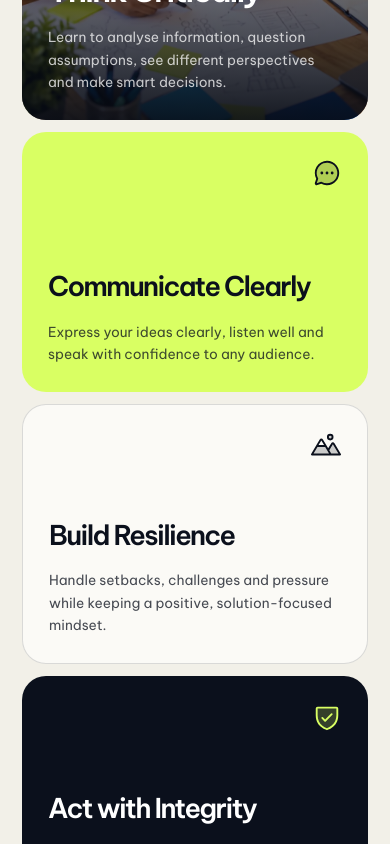
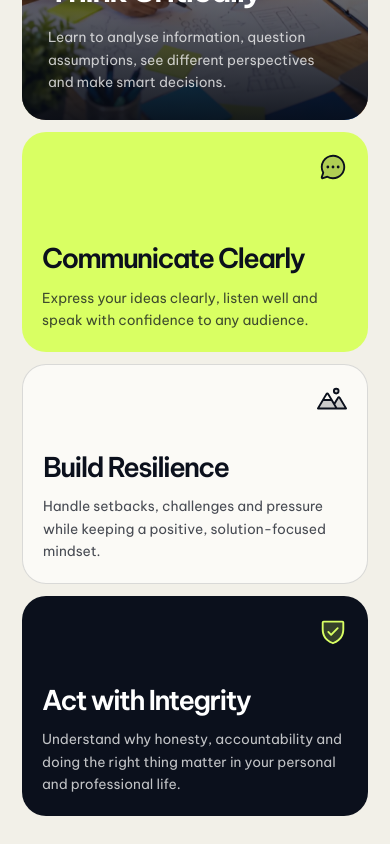
Before and after one commit to chiazaokoli/kfsd-website, a Next.js app: page / in a window 390 px wide. Shown: the part 4380-5224 px from the top of the page. Built offline with nearby package versions, Linux system fonts and the light colour scheme.

Commit message:
Restore desktop skill cards and shorten mobile cards to 220px

```diff
--- a/app/globals.css
+++ b/app/globals.css
@@ -134,7 +134,7 @@ img { display: block; }
 .section-heading { display: flex; align-items: end; justify-content: space-between; gap: 40px; margin-bottom: 72px; }
 .section-heading .section-kicker { flex: 0 0 auto; }
 .section-heading h2 { max-width: 900px; }
-.skills-grid { display: grid; grid-template-columns: repeat(12, minmax(0, 1fr)); grid-template-rows: 520px 300px; gap: 12px; }
+.skills-grid { display: grid; grid-template-columns: repeat(12, minmax(0, 1fr)); grid-template-rows: 520px 390px; gap: 12px; }
 .skill-card { position: relative; min-width: 0; overflow: hidden; border-radius: 24px; isolation: isolate; }
 .skill-card:nth-child(1) { grid-column: span 5; }
 .skill-card:nth-child(2) { grid-column: span 7; }
@@ -290,7 +290,7 @@ img { display: block; }
   .new-hero { min-height: 850px; }
   .event-dock { grid-template-columns: 1fr 1fr 1fr 58px; }
   .event-dock > div { padding: 0 15px; font-size: .69rem; }
-  .skills-grid { grid-template-rows: 480px 300px; }
+  .skills-grid { grid-template-rows: 480px 360px; }
   .learning-accordion { height: 560px; }
   .proof-header { grid-template-columns: 1fr; gap: 30px; }
   .proof-header .section-kicker { grid-column: auto; margin-bottom: -8px; }
@@ -330,7 +330,10 @@ img { display: block; }
   .section-heading .section-kicker { margin-bottom: 22px; }
   .skills-grid { display: grid; grid-template-columns: 1fr; grid-template-rows: none; }
   .skill-card, .skill-card:nth-child(1), .skill-card:nth-child(2), .skill-third { grid-column: auto; min-height: 440px; }
-  .skill-third { min-height: 260px; }
+  .skill-third { min-height: 220px; }
+  .skill-third .skill-card-content { padding: 20px; }
+  .skill-third .skill-meta { top: 20px; right: 20px; left: 20px; }
+  .skill-third p { margin-top: 14px; }
   .learning-accordion { height: auto; flex-direction: column; overflow: visible; }
   .learning-panel, .learning-panel.active { min-height: 92px; flex: none; }
   .learning-panel.active { min-height: 420px; }
@@ -372,7 +375,7 @@ img { display: block; }
   .matter-section h2 { font-size: 3.1rem; }
   .reveal-statement { font-size: 1.48rem; }
   .skill-card { min-height: 400px; }
-  .skill-third { min-height: 260px; }
+  .skill-third { min-height: 220px; }
   .speaker-placeholder-grid { grid-template-columns: 1fr; }
   .form-row { grid-template-columns: 1fr; }
   .registration-copy h2 { font-size: 2.85rem; }
```
